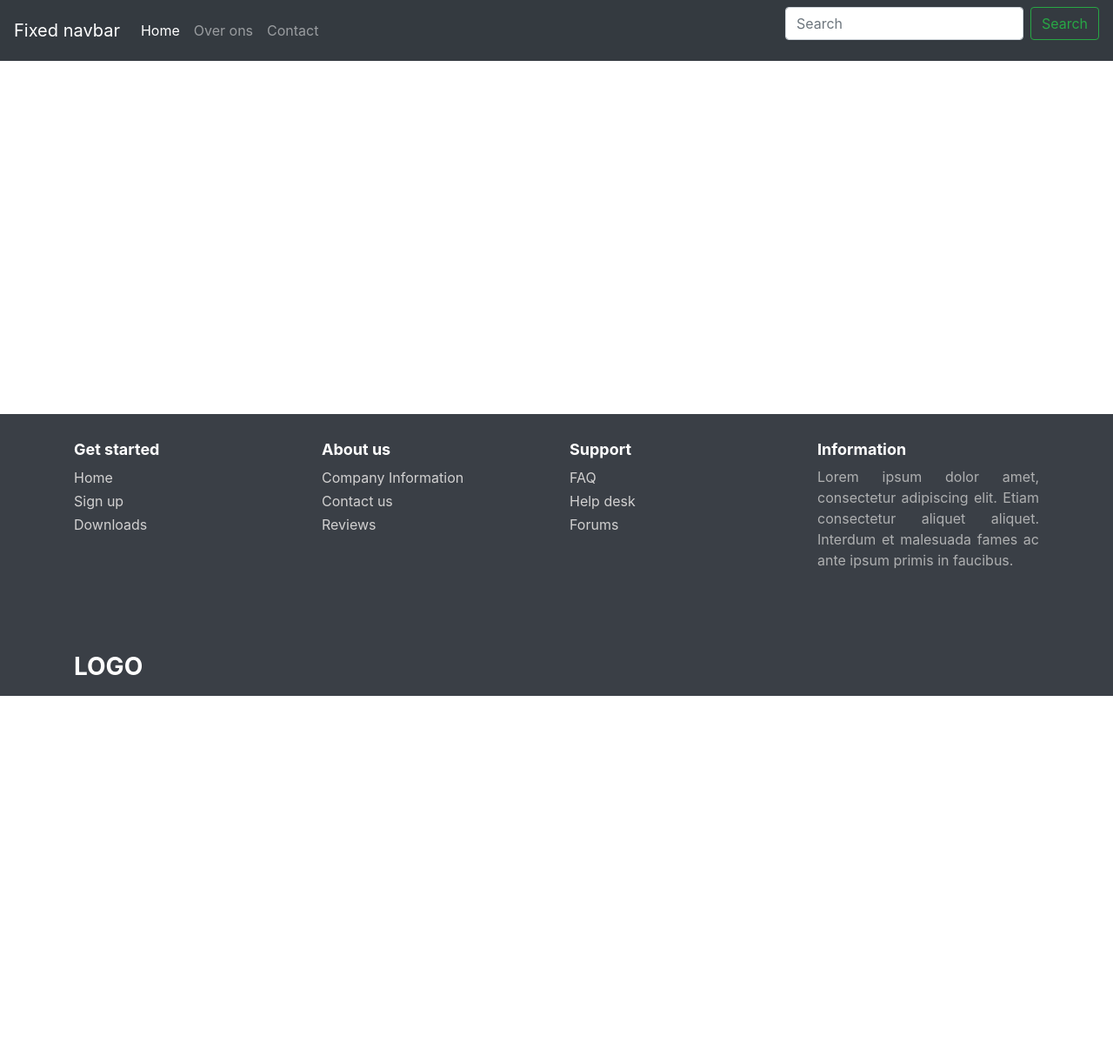
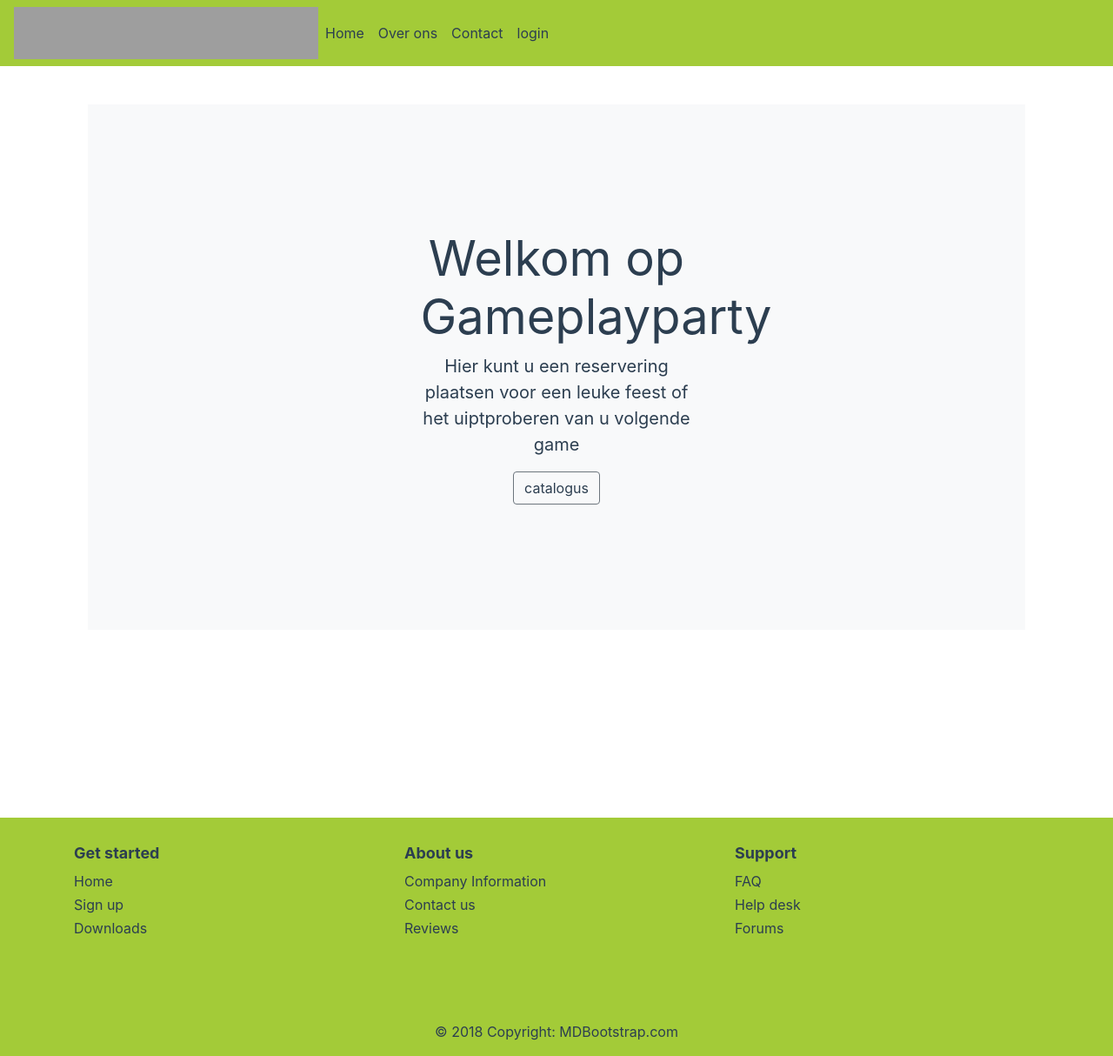
Before and after one commit to Amin-4A6A/Gameplayparty, a PHP site: page / in a window 1280 px wide. Shown: the whole page at 87% size. Before the commit the page ends 800 px from the top, so only its background shows below. Run offline with PHP 8.4, Linux system fonts and the light colour scheme; some libraries are stand-ins or nearby versions; grey boxes are pictures that could not be loaded.

Commit message:
login en syling

```diff
--- a/index.php
+++ b/index.php
@@ -1,4 +1,9 @@
 <?php
+
+// require_once("controller/loginController.php");
+
+// $controllers = new loginController();
+// $controllers->invoke();
 
 require_once("model/router.php");
 
--- a/view/assets/style.css
+++ b/view/assets/style.css
@@ -1,3 +1,6 @@
+*{
+    color: #2c3e50 !important;
+}
 .crstyle {
     margin-top: 80px !important;
 };
--- a/view/home.php
+++ b/view/home.php
@@ -1,5 +1,14 @@
 
 <?php include('partials/header.php'); ?>
 
+<div class="position-relative overflow-hidden p-3 p-md-5 m-md-3 text-center bg-light">
+      <div class="col-md-5 p-lg-5 mx-auto my-5">
+        <h1 class="display-4 font-weight-normal">Welkom op Gameplayparty</h1>
+        <p class="lead font-weight-normal">Hier kunt u een reservering plaatsen voor een leuke feest of het uiptproberen van u volgende game</p>
+        <a class="btn btn-outline-secondary" href="#">catalogus</a>
+      </div>
+      <div class="product-device shadow-sm d-none d-md-block"></div>
+      <div class="product-device product-device-2 shadow-sm d-none d-md-block"></div>
+    </div>
 
 <?php include('partials/footer.php'); ?>
--- a/view/partials/footer.php
+++ b/view/partials/footer.php
@@ -2,10 +2,10 @@
 <span></span>
 <div class="content">
 </div>
-    <footer id="myFooter">
+    <footer id="myFooter" style="background: #A3CB38 !important;">
         <div class="container">
             <div class="row">
-                <div class="col-sm-3">
+                <div class="col-sm-4">
                     <h5>Get started</h5>
                     <ul>
                         <li><a href="#">Home</a></li>
@@ -13,7 +13,7 @@
                         <li><a href="#">Downloads</a></li>
                     </ul>
                 </div>
-                <div class="col-sm-3">
+                <div class="col-sm-4">
                     <h5>About us</h5>
                     <ul>
                         <li><a href="#">Company Information</a></li>
@@ -21,7 +21,7 @@
                         <li><a href="#">Reviews</a></li>
                     </ul>
                 </div>
-                <div class="col-sm-3">
+                <div class="col-sm-4">
                     <h5>Support</h5>
                     <ul>
                         <li><a href="#">FAQ</a></li>
@@ -29,21 +29,10 @@
                         <li><a href="#">Forums</a></li>
                     </ul>
                 </div>
-                <div class="col-sm-3 info">
-                    <h5>Information</h5>
-                    <p> Lorem ipsum dolor amet, consectetur adipiscing elit. Etiam consectetur aliquet aliquet. Interdum et malesuada fames ac ante ipsum primis in faucibus. </p>
-                </div>
             </div>
         </div>
-        <div class="second-bar">
-           <div class="container">
-                <h2 class="logo"><a href="#"> LOGO </a></h2>
-                <div class="social-icons">
-                    <a href="#" class="twitter"><i class="fa fa-twitter"></i></a>
-                    <a href="#" class="facebook"><i class="fa fa-facebook"></i></a>
-                    <a href="#" class="google"><i class="fa fa-google-plus"></i></a>
-                </div>
-            </div>
+        <div class="footer-copyright text-center py-3">© 2018 Copyright:
+            <a href="https://mdbootstrap.com/bootstrap-tutorial/"> MDBootstrap.com</a>
         </div>
     </footer>
 
--- a/view/partials/header.php
+++ b/view/partials/header.php
@@ -12,8 +12,8 @@
     <link rel="stylesheet" href="https://use.fontawesome.com/releases/v5.3.1/css/all.css" integrity="sha384-mzrmE5qonljUremFsqc01SB46JvROS7bZs3IO2EmfFsd15uHvIt+Y8vEf7N7fWAU" crossorigin="anonymous">
 </head>
 <body>
-<nav class="navbar navbar-expand-md navbar-dark fixed-top bg-dark">
-      <a class="navbar-brand test" href="#">Fixed navbar</a>
+<nav class="nav-top navbar navbar-expand-md fixed-top" style="background: #A3CB38 !important;">
+<img src="../gpp/gpp.svg" width="350" height="60" alt="">
       <button class="navbar-toggler" type="button" data-toggle="collapse" data-target="#navbarCollapse" aria-controls="navbarCollapse" aria-expanded="false" aria-label="Toggle navigation">
         <span class="navbar-toggler-icon"></span>
       </button>
@@ -28,11 +28,10 @@
           <li class="nav-item">
             <a class="nav-link" href="/contactController/contact">Contact</a>
           </li>
+          <li class="nav-item">
+            <a class="nav-link" href="/contactController/contact">login</a>
+          </li>
         </ul>
-        <form class="form-inline mt-2 mt-md-0">
-          <input class="form-control mr-sm-2" type="text" placeholder="Search" aria-label="Search">
-          <button class="btn btn-outline-success my-2 my-sm-0" type="submit">Search</button>
-        </form>
       </div>
     </nav>
 
```
Also changed, not shown: controller/loginController.php (added, +26 -0 lines), model/loginModel.php (added, +27 -0 lines), view/catalogus.php (+9 -7 lines), view/login.php (+31 -0 lines), view/images/gpp.svg (added).
